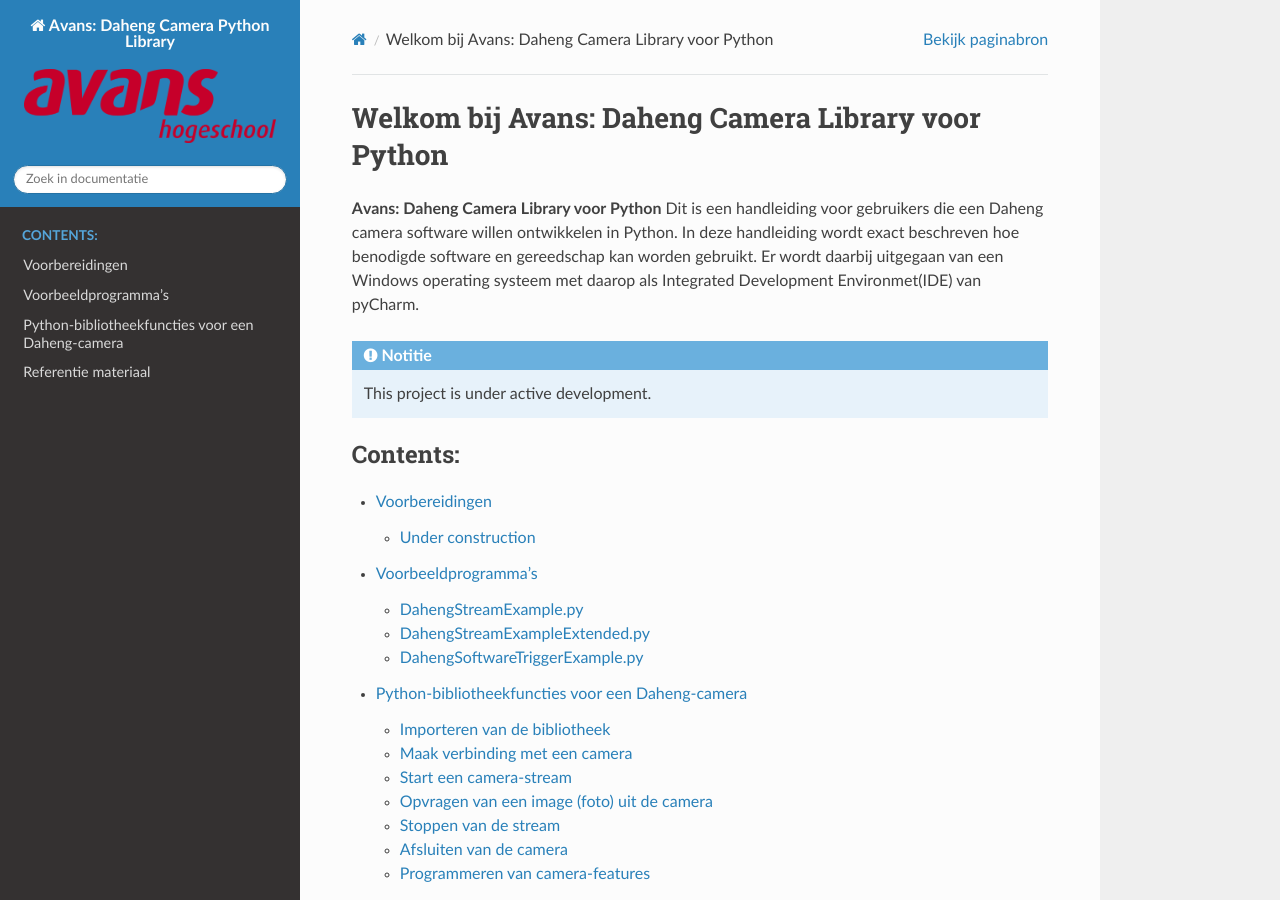
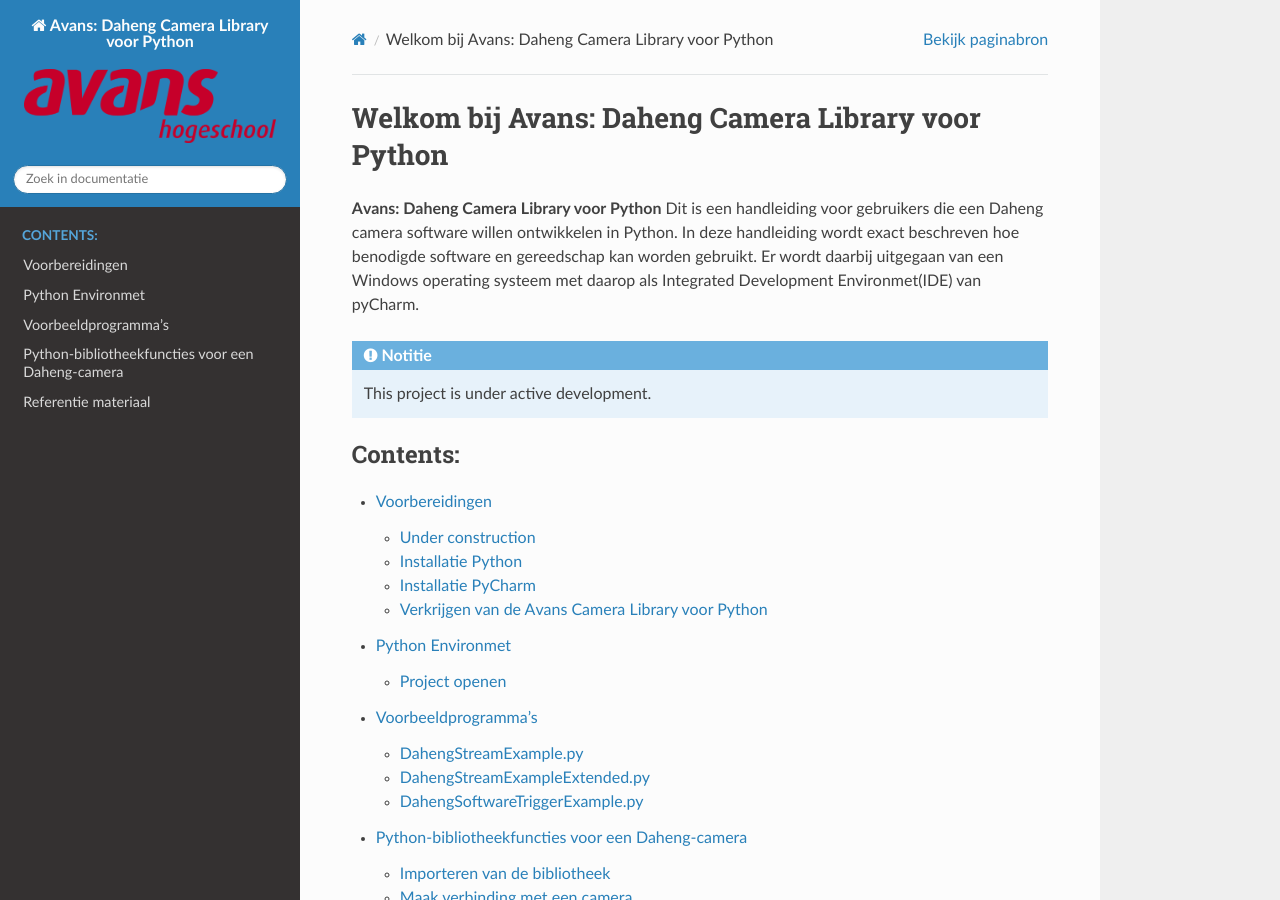
Before and after one commit to AvansMechatronica/DahengPython, a Sphinx documentation site: the page built from documentation/index.rst, in a window 1280 px wide and 900 px high. Built offline with Sphinx 7.4.7 and the Read the Docs theme 3.1.0, drawn with Linux system fonts in a browser that asks for light colours; some of the changed lines change nothing that is shown.

Commit message:
20251110

````diff
--- a/documentation/conf.py
+++ b/documentation/conf.py
@@ -6,7 +6,7 @@
 # -- Project information -----------------------------------------------------
 # https://www.sphinx-doc.org/en/master/usage/configuration.html#project-information
 
-project = 'Avans: Daheng Camera Python Library'
+project = 'Avans: Daheng Camera Library voor Python'
 copyright = 'Avans ATIx: Gerard Harkema'
 author = 'Gerard Harkema'
 release = '0.1'
--- a/documentation/documentation/Voorbereiding.md
+++ b/documentation/documentation/Voorbereiding.md
@@ -1,46 +1,34 @@
 # Voorbereidingen
 
 ## Under construction
+## Installatie Python
 
-[Daheng Mercury2 Manual](
-https://en.daheng-imaging.com/index.php?m=content&c=index&a=file_down&id=1462&f=/uploadfile/2025/0922/20250922021837350.pdf)
+Download de laatset versie van Python van af de [Python-website](https://www.python.org/downloads/).
+Voer de installatie uit!
+>Let op:
+>* Vink "Add Python to PATH" aan (belangrijk!)
+>* Onthoud de installatielocatie (PyCharm zal ernaar vragen)
 
-:::::{card}
-::::{tab-set}
-:::{tab-item} Windows
-Installeer de SDK
-[Galaxy Windows SDK](https://gb.daheng-imaging.com/EN/Software/Cameras/Windows/Galaxy_Windows_EN_32bits-64bits_2.5.2509.9041.zip)
+![image](../images/PythonPath.png)
 
-Installeer de Runtime SDK
-[Galaxy Windows Runtime SDK](https://gb.daheng-imaging.com/EN/Software/Cameras/Windows/Galaxy_Windows_Runtime_EN_32bits-64bits_2.5.2509.9041.zip)
+## Installatie PyCharm
+PyCharm is een Integrated Development Environment om eenvoudig Python programmas te ontwikkelen'.
+Download de laatse versie van Python van af de [PyCharm-website](https://www.jetbrains.com/pycharm/download/?section=windows)
+Voer de installatie uit!
 
-:::
-:::{tab-item} Linux
-Download de SDK
-[Galaxy Linux SDK](https://gb.daheng-imaging.com/EN/Software/Cameras/Linux/Galaxy_Linux-arm64_Gige-U3_2.4.2507.8231.zip)
-Download Python SDK
-[Python SDK](https://gb.daheng-imaging.com/EN/Software/Cameras/Python/Galaxy_Linux_Python_2.4.2503.9202.zip)
-
-* Volg de instructies in de zip-bestanden voor het installeren
-
-:::
-::::
-:::::
+## Verkrijgen van de Avans Camera Library voor Python
+Je kunt de Library op twee manieren verkrijgen:
+* Download als zip-bestand, er is nog geen versiebeheer met b.v. Github mogelijk
+* Fork maken in Github, hierna is de Library beschikbaar in je eigen Github account en kun je versiebheermet GIT uitvoeren.
 
 :::::{card}
 ::::{tab-set}
 :::{tab-item} Zip-file
 [Download DahengPython Library](https://github.com/AvansMechatronica/DahengPython/archive/refs/heads/main.zip)
+Pak het bestand uit in een voor jou bekende map.
 
-:::
-:::{tab-item} Git-clone
-```bash
-git clone https://github.com/AvansMechatronica/DahengPython.git
-```
-
-:::
-:::{tab-item} Git-fork
-* Maak een account aan bij [Github](https://github.com/) en login op dit account
+:::{tab-item} GIT
+* Maak een account aan bij [Github](https://github.com/) en login op dit account.
 
 * Open de [DahengPython library](https://github.com/AvansMechatronica/DahengPython) repository
 
@@ -50,9 +38,51 @@
 
 * Volg de instructies, maar wijzig de naam van de nieuwe repository niet. Bevestig met **Create Fork**
 
+Navigeer in een command-console(cmd) naar een voor jou bekende map. Je kunt je repository verkrijgen door het volgende commando:
+```cmd
+git clone https://github.com/<jou_account_naam>/DahengPython
+```
+
+je kunt vervolgens versiebeheer doen met de volgende command-console(cmd) commando's
+* git add .
+* git commit -m "jou bericht"
+* git push
+>Let op: Het gebruik van GIT wordt hier niet nader uitgelegd. Je kunt deze site raadplagen [Git Tutorial](https://www.w3schools.com/git/?utm_source=chatgpt.com)
+
 :::
 ::::
 :::::
 
 
-[Phyton manual](PythonInterfaceDevelopmentUserManual.pdf)
+# Python Environmet
+Een Python-environment (omgeving) is eigenlijk een afzonderlijke “werkruimte” voor Python waarin je je programma’s draait en afhankelijkheden (libraries) installeert.
+
+PyCharm maakt gebruik van virtuele environments:
+* Een lokaal, geïsoleerd Python-systeem voor één project.
+* Je installeert libraries alleen binnen dat environment.
+
+## Project openen
+Start het PyCharm programma en open met het programma de map van de DahengPython. Deze map noemen we Project.
+Als je de juiste map hebt geselecteerd zie alleen alle de *DahengPython* map met onderliggende mappen en bestanden, zie afbeelding hieronder.
+![image](../images/PythonWorkspace.jpg)
+
+### Maken van virtueele environment
+Ga naar File-->Settings..
+Swelecteer onder Python-->Interperer--Add Interpreter.
+![image](../images/SelectInterpreter.jpg)
+bevestig met *Ok*
+
+>Er is nu een map ".venv" in je Project gemaakt
+
+### Installeren van benodigde externe libraries
+Open de PyCharm terminal window, door het juiste icoon te activeren(hieronder in blauw weergegeven, kan bij jezelf een andere kleur hebben)
+![image](../images/PythonTerminal.jpg)
+
+>Controleer of de regel waarop je een commando kun uitvoeren begint met (.env). Zo niet sluit PyCharm af en start het programma weer opnieuw.
+
+Je kunt nu de externe libaries instaleren met het volgende commando
+```bash
+pip install -r .\requirements.txt
+```
+
+Hierna is je programmeer omgevening gereed voor gebruik. Happy coding !!!
````
Also changed, not shown: documentation/images/PythonPath.png (added), documentation/images/PythonTerminal.jpg (added), documentation/images/PythonWorkspace.jpg (added), documentation/images/SelectInterpreter.jpg (added).
